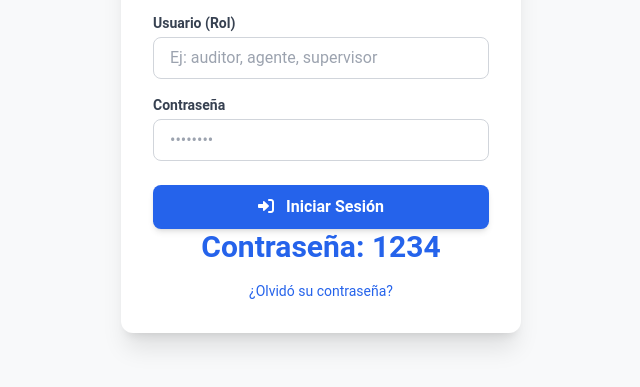
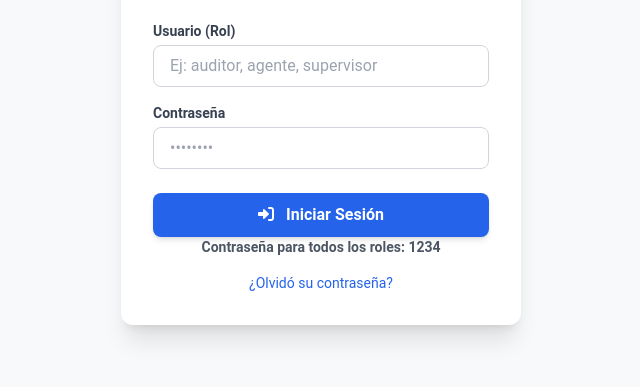
Before and after one commit to rpinilla-droid/aps_autorizaciones, a plain HTML site: page index.html in a window 1280 px wide. Shown: the part 287-674 px from the top of the page, without its empty margins (319-959 px from the left). Drawn offline with nearby package versions, Linux system fonts and the light colour scheme.

Commit message:
Update index.html

```diff
--- a/index.html
+++ b/index.html
@@ -129,7 +129,7 @@
                         <i class="fas fa-sign-in-alt mr-2"></i> Iniciar Sesión
                     </button>
                 </form>
-                <h6 class="text-3xl font-bold text-blue-600 mb-1">Contraseña: 1234</h6>
+                <label for="password" class="block text-sm font-semibold text-gray-600 mb-1">Contraseña para todos los roles: 1234</label>
 
                 <div id="login-message" class="hidden mt-4 p-3 bg-red-100 text-red-700 rounded-lg text-sm" role="alert"></div>
 
```
